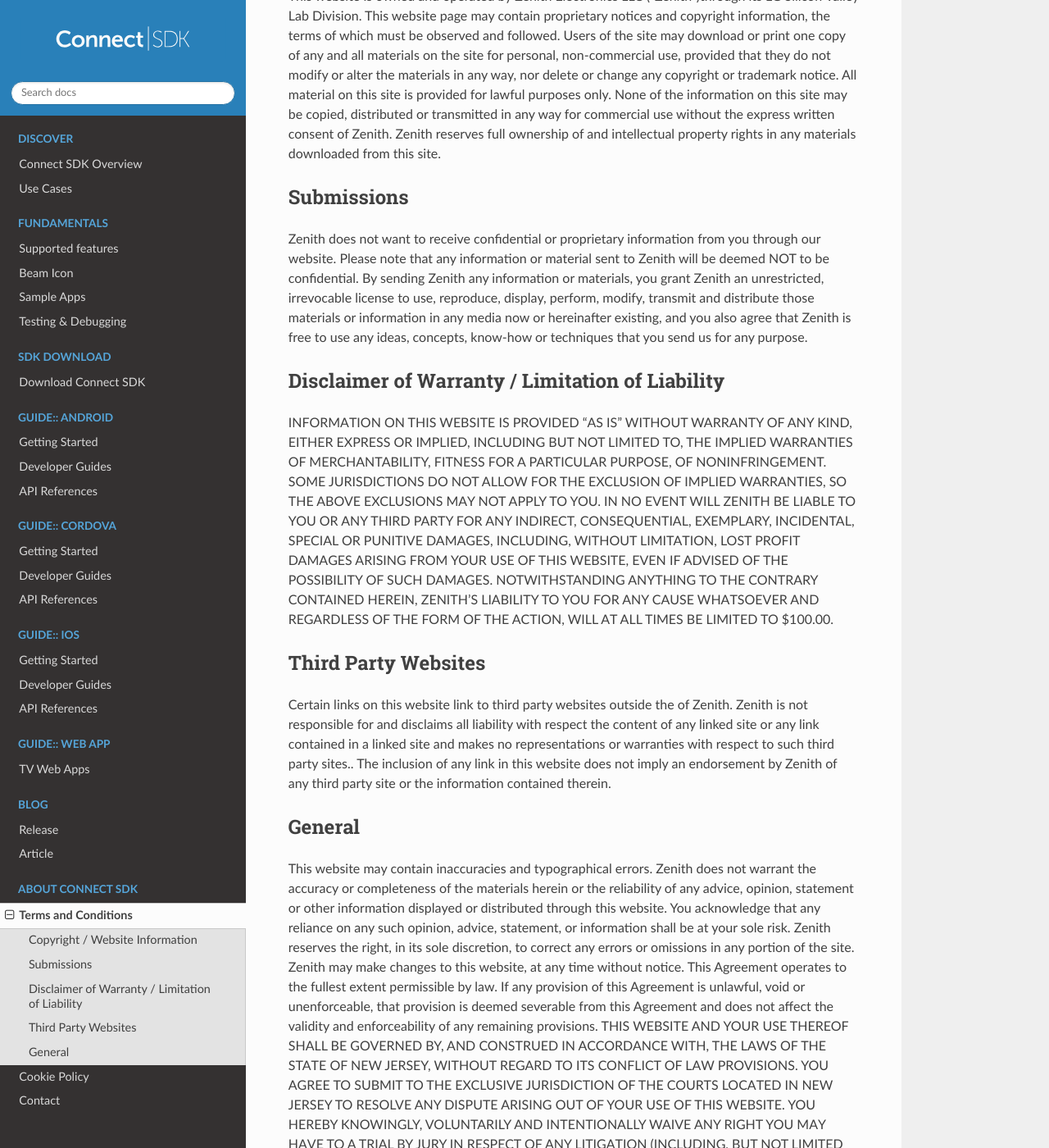
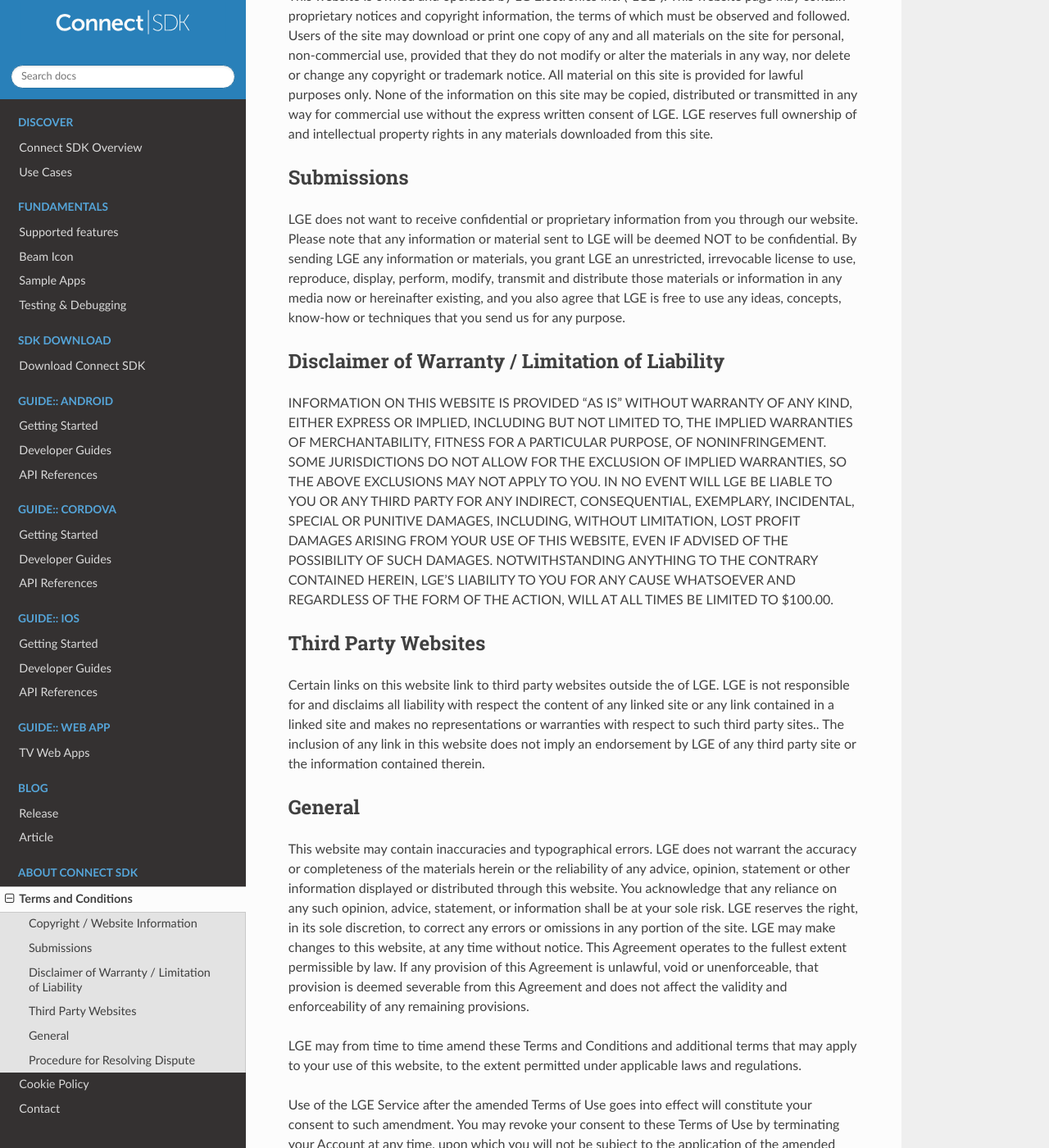
Before and after one commit to ConnectSDK/connectsdk.com, a Sphinx documentation site: the page built from docs/terms-and-conditions.rst, in a window 1280 px wide and 1400 px high, scrolled down 232 px. Shown: the whole window at 82% size. Built offline with Sphinx 7.4.7 and the Read the Docs theme 2.0.0, drawn with Linux system fonts in a browser that asks for light colours; pages that are not in the unit, such as notebooks, are missing from menus; comment, search, counter and statistics services are not loaded; some of the changed text lies outside the part shown.

Commit message:
약관반영

```diff
--- a/docs/contact.rst
+++ b/docs/contact.rst
@@ -1,5 +1,4 @@
 Contact
 =======
 
-* **Developer Support**: `support@connectsdk.com <support@connectsdk.com>`_
-* **Partnerships**: `partners@connectsdk.com <partners@connectsdk.com>`_
+* **Developer Support**: `developer@lge.com <developer@lge.com>`_
--- a/docs/cookie-policy.rst
+++ b/docs/cookie-policy.rst
@@ -23,7 +23,7 @@ We use the following cookies.
 
 **Analytical cookies.** They allow us to recognize and count the number of visitors and to see how visitors move around our website when they are using it. This helps us to improve the way our website works, for example, by ensuring that users are finding what they are looking for easily. These cookies do not collect information that can identify you. All the information that these cookies collect is anonymous and is only used to improve how the website works.
 
-Our website uses **Google Analytics cookies.** Information collected by Google Analytics cookies will be transmitted to and stored by Google on servers in the United States of America in accordance with its privacy practices. To see an overview of privacy at Google and how this applies to Google Analytics, visit >http://www.google.co.uk/intl/en/analytics/privacyoverview.html. You may opt out of tracking by Google Analytics by visiting >https://tools.google.com/dlpage/gaoptout?hl+en-GB.
+Our website uses **Google Analytics cookies.** Information collected by Google Analytics cookies will be transmitted to and stored by Google on servers in the United States of America in accordance with its privacy practices. To see an overview of privacy at Google and how this applies to Google Analytics, visit > http://www.google.co.uk/intl/en/analytics/privacyoverview.html. You may opt out of tracking by Google Analytics by visiting > https://tools.google.com/dlpage/gaoptout?hl+en-GB.
 
 **Advertising Cookies** (Behavioral advertising). To personalize our Sites, deliver customized advertisements to you, or contact you directly where you have separately consented to such communications, in a way which is relevant to you and which matches your interests by, for example, using information about products you have browsed or ordered on our website.
 
--- a/docs/terms-and-conditions.rst
+++ b/docs/terms-and-conditions.rst
@@ -4,91 +4,114 @@ Terms and Conditions
 Copyright / Website Information
 -------------------------------
 
-This website is owned and operated by Zenith Electronics LLC
-("Zenith")through its LG Silicon Valley Lab Division. This website page
-may contain proprietary notices and copyright information, the terms of
-which must be observed and followed. Users of the site may download or
-print one copy of any and all materials on the site for personal,
-non-commercial use, provided that they do not modify or alter the
-materials in any way, nor delete or change any copyright or trademark
-notice. All material on this site is provided for lawful purposes only.
+This website is owned and operated by LG Electronics Inc. (“LGE”).
+This website page may contain proprietary notices and copyright
+information, the terms of which must be observed and followed.
+Users of the site may download or print one copy of any and
+all materials on the site for personal, non-commercial use,
+provided that they do not modify or alter the materials in any way,
+nor delete or change any copyright or trademark notice.
+All material on this site is provided for lawful purposes only.
 None of the information on this site may be copied, distributed or
-transmitted in any way for commercial use without the express written
-consent of Zenith. Zenith reserves full ownership of and intellectual
-property rights in any materials downloaded from this site.
+transmitted in any way for commercial use without
+the express written consent of LGE.
+LGE reserves full ownership of and intellectual property rights
+in any materials downloaded from this site.
 
 Submissions
 -----------
 
-Zenith does not want to receive confidential or proprietary information
+LGE does not want to receive confidential or proprietary information
 from you through our website. Please note that any information or
-material sent to Zenith will be deemed NOT to be confidential. By
-sending Zenith any information or materials, you grant Zenith an
-unrestricted, irrevocable license to use, reproduce, display, perform,
-modify, transmit and distribute those materials or information in any
-media now or hereinafter existing, and you also agree that Zenith is
-free to use any ideas, concepts, know-how or techniques that you send us
-for any purpose.
+material sent to LGE will be deemed NOT to be confidential.
+By sending LGE any information or materials, you grant LGE
+an unrestricted, irrevocable license to use, reproduce, display,
+perform, modify, transmit and distribute those materials or
+information in any media now or hereinafter existing, and
+you also agree that LGE is free to use any ideas, concepts,
+know-how or techniques that you send us for any purpose.
 
 Disclaimer of Warranty / Limitation of Liability
 ------------------------------------------------
 
-INFORMATION ON THIS WEBSITE IS PROVIDED "AS IS" WITHOUT WARRANTY OF ANY
-KIND, EITHER EXPRESS OR IMPLIED, INCLUDING BUT NOT LIMITED TO, THE
-IMPLIED WARRANTIES OF MERCHANTABILITY, FITNESS FOR A PARTICULAR PURPOSE,
-OF NONINFRINGEMENT. SOME JURISDICTIONS DO NOT ALLOW FOR THE EXCLUSION OF
-IMPLIED WARRANTIES, SO THE ABOVE EXCLUSIONS MAY NOT APPLY TO YOU. IN NO
-EVENT WILL ZENITH BE LIABLE TO YOU OR ANY THIRD PARTY FOR ANY INDIRECT,
-CONSEQUENTIAL, EXEMPLARY, INCIDENTAL, SPECIAL OR PUNITIVE DAMAGES,
-INCLUDING, WITHOUT LIMITATION, LOST PROFIT DAMAGES ARISING FROM YOUR USE
-OF THIS WEBSITE, EVEN IF ADVISED OF THE POSSIBILITY OF SUCH DAMAGES.
-NOTWITHSTANDING ANYTHING TO THE CONTRARY CONTAINED HEREIN, ZENITH’S
-LIABILITY TO YOU FOR ANY CAUSE WHATSOEVER AND REGARDLESS OF THE FORM OF
-THE ACTION, WILL AT ALL TIMES BE LIMITED TO $100.00.
+INFORMATION ON THIS WEBSITE IS PROVIDED “AS IS” WITHOUT WARRANTY OF
+ANY KIND, EITHER EXPRESS OR IMPLIED, INCLUDING BUT NOT LIMITED TO,
+THE IMPLIED WARRANTIES OF MERCHANTABILITY, FITNESS FOR A PARTICULAR
+PURPOSE, OF NONINFRINGEMENT. SOME JURISDICTIONS DO NOT ALLOW FOR
+THE EXCLUSION OF IMPLIED WARRANTIES, SO THE ABOVE EXCLUSIONS MAY NOT
+APPLY TO YOU. IN NO EVENT WILL LGE BE LIABLE TO YOU OR ANY THIRD PARTY
+FOR ANY INDIRECT, CONSEQUENTIAL, EXEMPLARY, INCIDENTAL, SPECIAL OR
+PUNITIVE DAMAGES, INCLUDING, WITHOUT LIMITATION, LOST PROFIT DAMAGES
+ARISING FROM YOUR USE OF THIS WEBSITE, EVEN IF ADVISED OF
+THE POSSIBILITY OF SUCH DAMAGES. NOTWITHSTANDING ANYTHING TO
+THE CONTRARY CONTAINED HEREIN, LGE’S LIABILITY TO YOU FOR ANY CAUSE
+WHATSOEVER AND REGARDLESS OF THE FORM OF THE ACTION,
+WILL AT ALL TIMES BE LIMITED TO $100.00.
 
 Third Party Websites
 --------------------
 
 Certain links on this website link to third party websites outside the
-of Zenith. Zenith is not responsible for and disclaims all liability
-with respect the content of any linked site or any link contained in a
-linked site and makes no representations or warranties with respect to
-such third party sites.. The inclusion of any link in this website does
-not imply an endorsement by Zenith of any third party site or the
-information contained therein.
+of LGE. LGE is not responsible for and disclaims all liability with
+respect the content of any linked site or any link contained in
+a linked site and makes no representations or warranties with respect
+to such third party sites.. The inclusion of any link in this website
+does not imply an endorsement by LGE of any third party site or
+the information contained therein.
 
 General
 -------
 
-This website may contain inaccuracies and typographical errors. Zenith
-does not warrant the accuracy or completeness of the materials herein or
-the reliability of any advice, opinion, statement or other information
-displayed or distributed through this website. You acknowledge that any
-reliance on any such opinion, advice, statement, or information shall be
-at your sole risk. Zenith reserves the right, in its sole discretion, to
-correct any errors or omissions in any portion of the site. Zenith may
-make changes to this website, at any time without notice. This Agreement
-operates to the fullest extent permissible by law. If any provision of
-this Agreement is unlawful, void or unenforceable, that provision is
-deemed severable from this Agreement and does not affect the validity
-and enforceability of any remaining provisions. THIS WEBSITE AND YOUR
-USE THEREOF SHALL BE GOVERNED BY, AND CONSTRUED IN ACCORDANCE WITH, THE
-LAWS OF THE STATE OF NEW JERSEY, WITHOUT REGARD TO ITS CONFLICT OF LAW
-PROVISIONS. YOU AGREE TO SUBMIT TO THE EXCLUSIVE JURISDICTION OF THE
-COURTS LOCATED IN NEW JERSEY TO RESOLVE ANY DISPUTE ARISING OUT OF YOUR
-USE OF THIS WEBSITE. YOU HEREBY KNOWINGLY, VOLUNTARILY AND INTENTIONALLY
-WAIVE ANY RIGHT YOU MAY HAVE TO A TRIAL BY JURY IN RESPECT OF ANY
-LITIGATION (INCLUDING, BUT NOT LIMITED TO, ANY CLAIMS, COUNTERCLAIMS,
-CROSS-CLAIMS, OR THIRD PARTY CLAIMS) ARISING OUT OF, UNDER OR IN
-CONNECTION WITH THIS AGREEMENT. YOU AGREE TO INDEMNIFY, DEFEND AND HOLD
-HARMLESS ZENITH ITS AFFILIATED COMPANIES, SUBCONTRACTORS AND OTHER
-PARTNERS, AND THEIR RESPECTIVE OFFICERS, AGENTS, PARTNERS AND EMPLOYEES,
-HARMLESS FROM ANY LOSS, LIABILITY, CLAIM, OR DEMAND, INCLUDING, BUT NOT
-LIMITED TO, REASONABLE ATTORNEYS' FEES, MADE BY ANY THIRD PARTY DUE TO
-OR ARISING OUT OF YOUR USE OF THIS WEBSITE, YOUR BREACH OF THIS
-AGREEMENT, YOUR VIOLATION OF ANY RIGHTS OF ANOTHER OR ANY CONTENT THAT
-YOU POST OR OTHERWISE SUBMIT ON, THROUGH OR IN CONNECTION WITH THIS
-WEBSITE.
+This website may contain inaccuracies and typographical errors.
+LGE does not warrant the accuracy or completeness of the materials
+herein or the reliability of any advice, opinion, statement or other
+information displayed or distributed through this website.
+You acknowledge that any reliance on any such opinion, advice, statement,
+or information shall be at your sole risk. LGE reserves the right,
+in its sole discretion, to correct any errors or omissions
+in any portion of the site.
+LGE may make changes to this website, at any time without notice.
+This Agreement operates to the fullest extent permissible by law.
+If any provision of this Agreement is unlawful, void or unenforceable,
+that provision is deemed severable from this Agreement and does not affect
+the validity and enforceability of any remaining provisions.
+
+LGE may from time to time amend these Terms and Conditions and additional
+terms that may apply to your use of this website,
+to the extent permitted under applicable laws and regulations.
+
+Use of the LGE Service after the amended Terms of Use goes into effect
+will constitute your consent to such amendment.
+You may revoke your consent to these Terms of Use by terminating your
+Account at any time, upon which you will not be subject to
+the application of the amended Terms of Use.
+
+Procedure for Resolving Dispute
+-------
+
+Except to the extent prohibited by local law, any dispute arising
+out of or in connection with these Terms of Use, including any question
+regarding its existence, validity or termination, shall be referred to
+and finally resolved by arbitration (i) under the Rules of the Korean
+Commercial Arbitration Board (of which rules are deemed to be incorporated
+by reference into this clause), (ii) where the number of arbitrators shall
+be one, (iii) the seat, or legal place, of arbitration shall be Seoul,
+Republic of Korea, (iv) the language to be used in the arbitral proceedings
+shall be English and (v) the governing law of the contract shall be
+the substantive law of the Republic of Korea.
+
+To the extent required by local law in order for the arbitration to be
+valid and legally effective as a means of dispute resolution,
+including as against a consumer, reference to the Rules of the Korean
+Commercial Arbitration Board in (i) above shall be deemed to refer to the
+rules of the most prominent arbitration body (the “Local Arbitration Rules”)
+in your country, and reference to Seoul, Republic of Korea in (iii) above
+shall be deemed to refer to the capital city of your country.
+
+You may only resolve disputes with us on an individual basis,
+and not as a plaintiff or class member in any purported class or
+representative proceedings.
+
 
 If you have any questions about these terms of use, please contact us at
-info@connectsdk.com.
+developer@lge.com.
```
